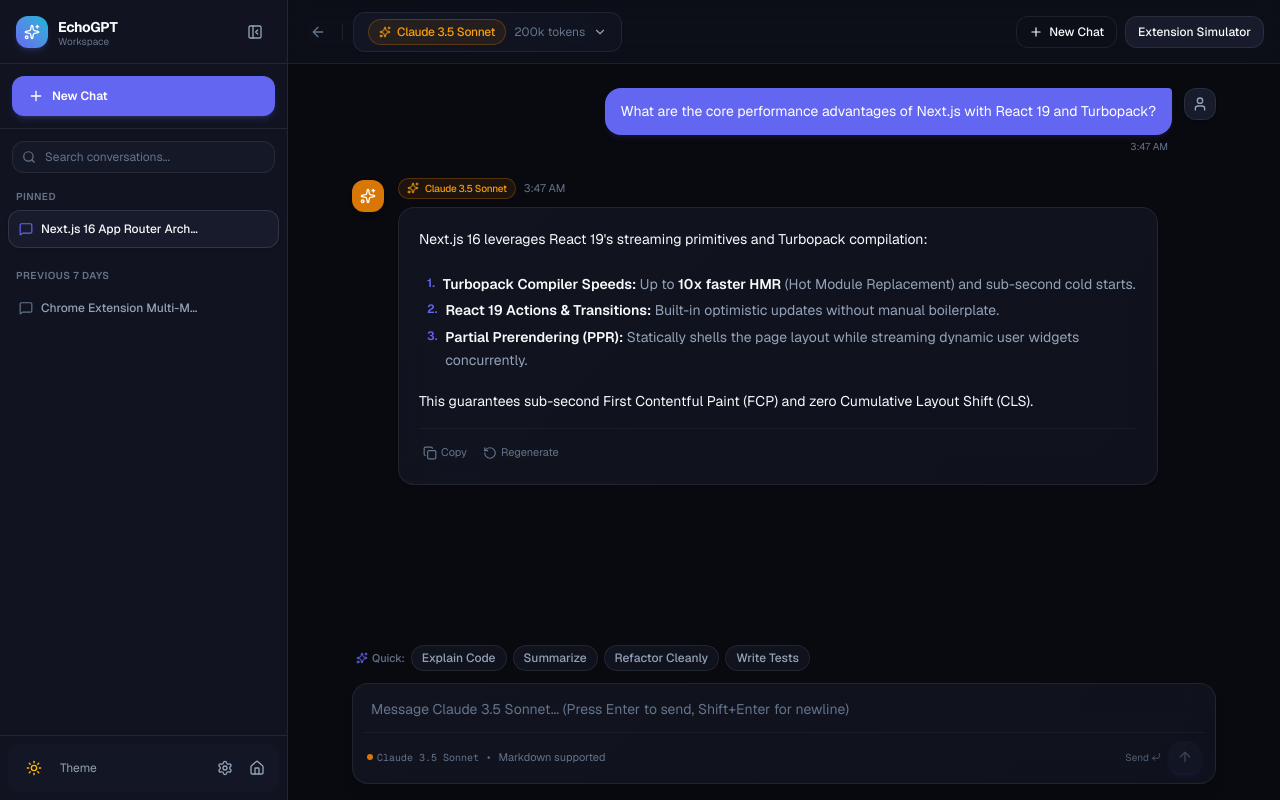
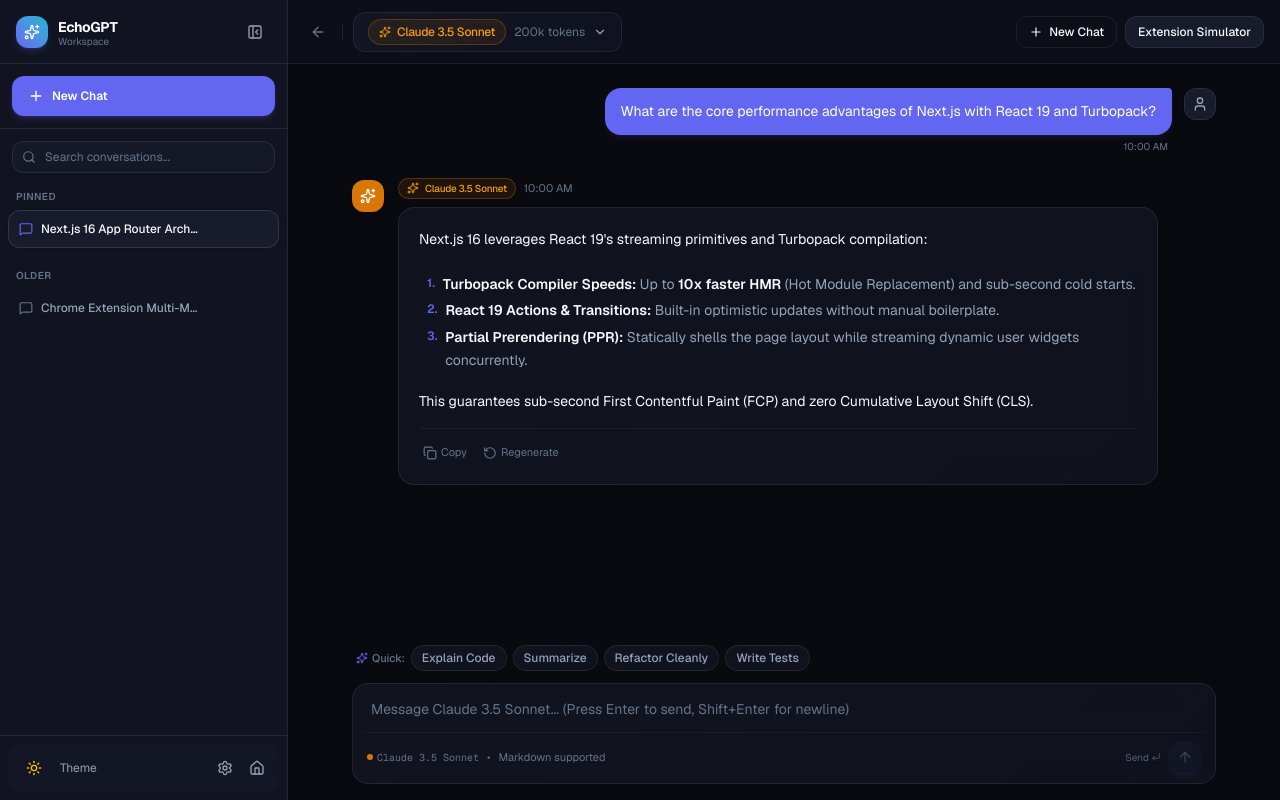
Before and after one commit to Jabirmahmud0/EchoGPT_TASK, a Next.js app: page /app in a window 1280 px wide. Built offline with nearby package versions, Linux system fonts and the light colour scheme.

Commit message:
fix(chat): resolve timestamp hydration mismatch across SSR and client

```diff
--- a/components/chat/message-feed.tsx
+++ b/components/chat/message-feed.tsx
@@ -81,11 +81,21 @@
     }
   };
 
-  const formattedTime = new Intl.DateTimeFormat("en-US", {
-    hour: "numeric",
-    minute: "numeric",
-    hour12: true,
-  }).format(new Date(message.timestamp));
+  const [formattedTime, setFormattedTime] = useState<string>("");
+
+  useEffect(() => {
+    try {
+      setFormattedTime(
+        new Intl.DateTimeFormat("en-US", {
+          hour: "numeric",
+          minute: "numeric",
+          hour12: true,
+        }).format(new Date(message.timestamp))
+      );
+    } catch {
+      // Fallback
+    }
+  }, [message.timestamp]);
 
   if (isUser) {
     return (
@@ -94,7 +104,9 @@
           <div className="px-4 py-3 rounded-2xl bg-primary text-white text-sm leading-relaxed shadow-md shadow-primary/10 rounded-tr-sm">
             {message.content}
           </div>
-          <span className="text-[10px] text-text-muted mt-1 mr-1">{formattedTime}</span>
+          <span className="text-[10px] text-text-muted mt-1 mr-1" suppressHydrationWarning>
+            {formattedTime}
+          </span>
         </div>
 
         <div className="h-8 w-8 rounded-xl bg-surface-elevated border border-border-subtle flex items-center justify-center text-text-secondary shrink-0 shadow-sm">
@@ -117,7 +129,7 @@
         {/* Header bar with model badge & timestamp */}
         <div className="flex items-center gap-2">
           <ModelBadge modelId={modelId} size="sm" />
-          <span className="text-[11px] text-text-muted">{formattedTime}</span>
+          <span className="text-[11px] text-text-muted" suppressHydrationWarning>{formattedTime}</span>
           {message.isStreaming && (
             <span className="inline-flex items-center gap-1 text-[10px] text-primary font-medium">
               <span className="h-1.5 w-1.5 rounded-full bg-primary animate-ping" />
--- a/lib/chat-context.tsx
+++ b/lib/chat-context.tsx
@@ -30,8 +30,8 @@
   {
     id: "conv-initial-1",
     title: "Next.js 16 App Router Architecture",
-    createdAt: Date.now() - 3600000 * 2, // 2 hours ago
-    updatedAt: Date.now() - 3600000 * 2,
+    createdAt: 1727258400000,
+    updatedAt: 1727258400000,
     modelId: "claude-3-5-sonnet",
     isPinned: true,
     messages: [
@@ -39,7 +39,7 @@
         id: "msg-1-1",
         role: "user",
         content: "What are the core performance advantages of Next.js with React 19 and Turbopack?",
-        timestamp: Date.now() - 3600000 * 2,
+        timestamp: 1727258400000,
       },
       {
         id: "msg-1-2",
@@ -52,22 +52,22 @@
 3. **Partial Prerendering (PPR):** Statically shells the page layout while streaming dynamic user widgets concurrently.
 
 This guarantees sub-second First Contentful Paint (FCP) and zero Cumulative Layout Shift (CLS).`,
-        timestamp: Date.now() - 3600000 * 2 + 3000,
+        timestamp: 1727258403000,
       },
     ],
   },
   {
     id: "conv-initial-2",
     title: "Chrome Extension Multi-Model Sidebar",
-    createdAt: Date.now() - 86400000 * 2, // 2 days ago
-    updatedAt: Date.now() - 86400000 * 2,
+    createdAt: 1727172000000,
+    updatedAt: 1727172000000,
     modelId: "gpt-4o",
     messages: [
       {
         id: "msg-2-1",
         role: "user",
         content: "How should an in-page browser sidebar capture DOM context without blocking the main thread?",
-        timestamp: Date.now() - 86400000 * 2,
+        timestamp: 1727172000000,
       },
       {
         id: "msg-2-2",
@@ -79,7 +79,7 @@
 * Never clone large subtrees synchronously.
 * Communicate via \`chrome.runtime.sendMessage\` with decoupled payload batches.
 * Wrap the docked panel in an isolated Shadow DOM container to prevent host stylesheet leakage.`,
-        timestamp: Date.now() - 86400000 * 2 + 2500,
+        timestamp: 1727172002500,
       },
     ],
   },
```
